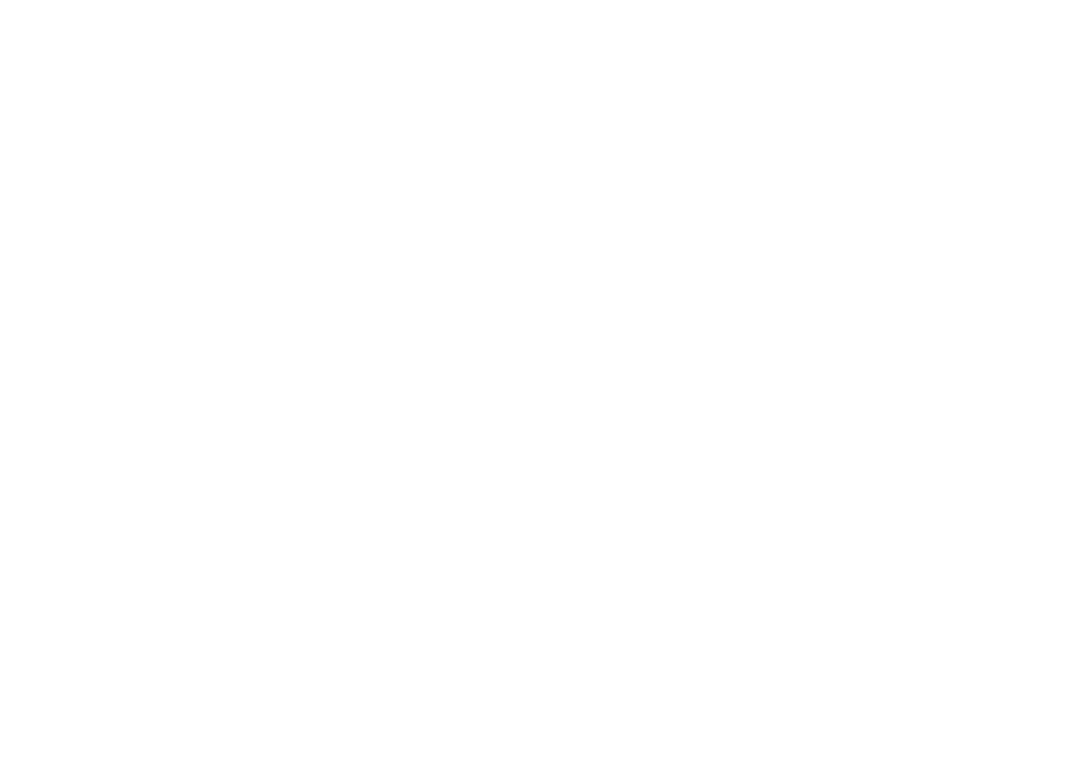
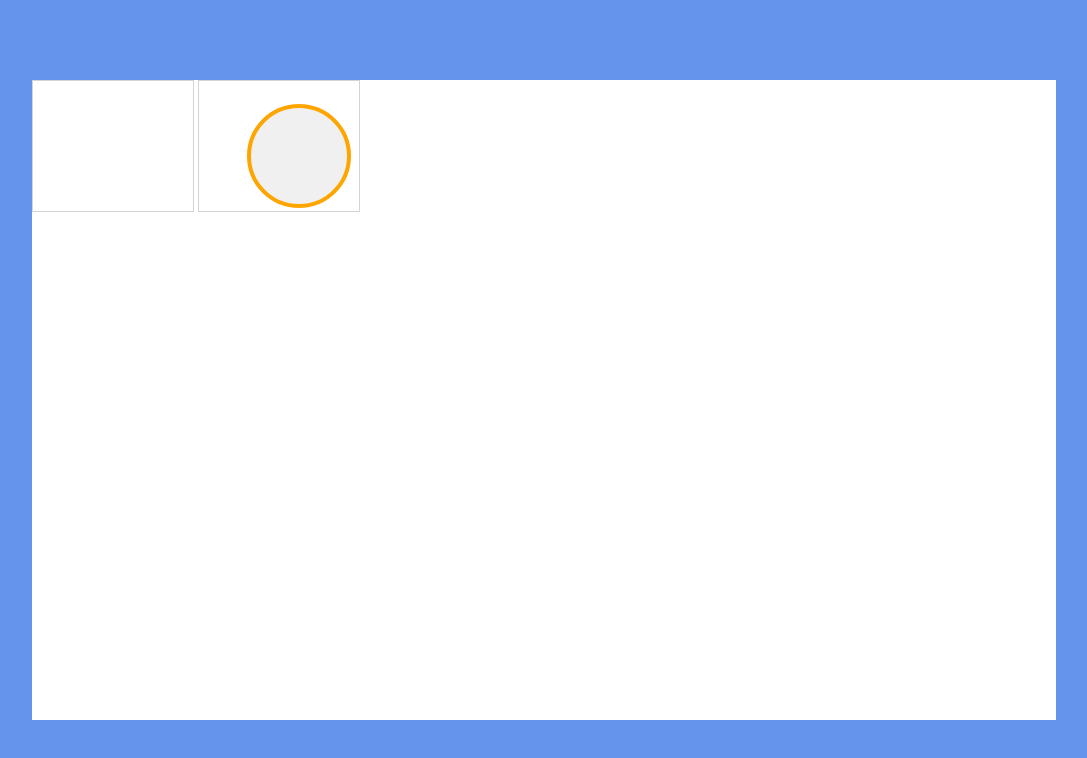
Before and after one commit to lovelanai/Javascript-drums, a plain HTML site: page index.html in a window 1280 px wide. Shown: the whole page, without its empty margins (96-1183 px from the left). Drawn offline with Linux system fonts and the light colour scheme.

Commit message:
base setup and started with canvas

```diff
--- a/index.html
+++ b/index.html
@@ -4,9 +4,18 @@
     <meta charset="UTF-8">
     <meta http-equiv="X-UA-Compatible" content="IE=edge">
     <meta name="viewport" content="width=device-width, initial-scale=1.0">
-    <title>Document</title>
+    <title>Drumkit</title>
+    <link rel="stylesheet" href="./style.css">
+    <script src="./main.js"></script>
 </head>
 <body>
-    <div></div>
+    <div class="background">
+
+        <div id="drumcontainer">
+            <canvas id="snare" width="160" height="130" style="border:1px solid #d3d3d3;"></canvas>
+            <canvas id="kick" width="160" height="130" style="border:1px solid #d3d3d3;"></canvas>
+        </div>
+
+    </div>
 </body>
 </html>
--- a/main.js
+++ b/main.js
@@ -0,0 +1,21 @@
+window.addEventListener('load', main);
+
+
+function main(){
+    kick();
+
+}
+
+
+function kick(){
+    const c = document.getElementById("kick");
+    const ctx = c.getContext("2d");
+    ctx.beginPath();
+    ctx.arc(100, 75, 50, 0, 2 * Math.PI);
+    ctx.fillStyle = '#f0f0f0';
+    ctx.lineWidth = 4;
+    ctx.fill();
+    ctx.strokeStyle = 'orange'
+
+    ctx.stroke();
+}
--- a/style.css
+++ b/style.css
@@ -0,0 +1,23 @@
+body{
+    padding: 0;
+    margin: 0;
+    box-sizing: border-box;
+}
+
+.background{
+    background-color: cornflowerblue;
+    height: 100vh;
+    display: flex;
+    align-items: center;
+    justify-content: center;
+}
+
+#drumcontainer{
+    height: 80%;
+    width: 80%;
+    background-color: white;
+
+
+
+
+}
```
